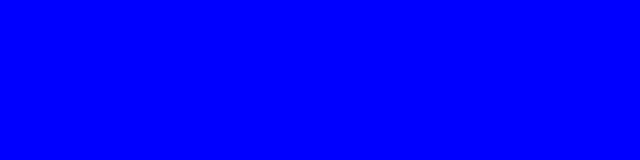
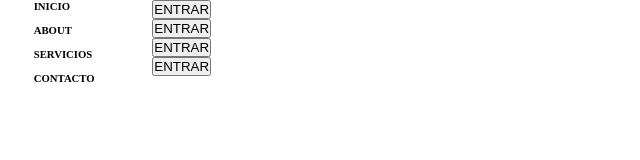
Before and after one commit to yerlins/yerlin, a plain HTML site: page index.html in a window 1280 px wide. Shown: the whole page, without its empty margins (0-640 px from the left). Drawn offline with Linux system fonts and the light colour scheme.

Commit message:
feat: :construction: Construncion de menu vertical

```diff
--- a/css/style.css
+++ b/css/style.css
@@ -2,5 +2,21 @@
     padding: 0;
     margin: 0;
     box-sizing: border-box;
-    background: blue;
 }
+
+.container{
+    width: 20%;
+    display: flex;
+    justify-content: space-around;
+}
+
+.palabras{
+    width: 20%;
+    height: 60%;
+}
+
+.botones{
+    width: 70px;
+    height: 60%;
+    justify-content: flex-end;
+}
--- a/index.html
+++ b/index.html
@@ -7,6 +7,19 @@
     <link rel="stylesheet" href="css/style.css">
 </head>
 <body>
-
+    <div class="container">
+        <div class="palabras">
+            <h6>INICIO<br></h6>
+            <h6><br>ABOUT</h6>
+            <h6><br>SERVICIOS</h6>
+            <h6><br>CONTACTO</h6>
+        </div>
+        <div class="botones">
+            <button id="inicio">ENTRAR</button>
+            <button id="about">ENTRAR</button>
+            <button id="servivios">ENTRAR</button>
+            <button id="contacto">ENTRAR</button>
+        </div>
+    </div>
 </body>
 </html>
```
